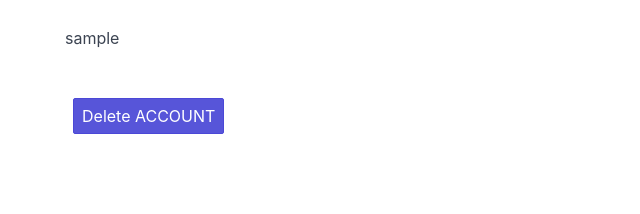
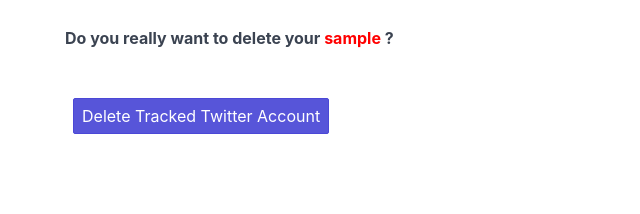
Before and after one commit to dmtteam/cryptospy, a Django app: template cryptospy/coins/templates/coins/twitterhashtags_confirm_delete.html in a window 1280 px wide. Shown: the part 127-341 px from the top of the page, without its empty margins (0-640 px from the left). Run offline with Django 3.2, Linux system fonts and the light colour scheme; the template is opened without the code that fills it: most values are stand-ins (such as "Sample title", 1, 10 or a date in 2020); some libraries are stand-ins or nearby versions.

Commit message:
visual changes

```diff
--- a/cryptospy/coins/templates/coins/twitterhashtags_confirm_delete.html
+++ b/cryptospy/coins/templates/coins/twitterhashtags_confirm_delete.html
@@ -7,11 +7,14 @@
 <table align="center" width="90%" cellspacing="0" border="0">
     <tr>
         <td>
+                <b> Do you really want to delete your
+            <font color="red">
        {% if object.mode == 'h' %}
              {{ object.twitter_hash_tag }}
             {% else %}
                {{ object.twitter_username }}
             {% endif %}
+                </font> ?</b>
 <div class="container py-5">
 	<form method="POST">
 		{% csrf_token %}
@@ -19,9 +22,9 @@
 		{{ form|crispy }}
 		<button class="btn btn-primary" type="submit">Delete
         {% if object.mode == 'h' %}
-            HASHTAG
+            Tracked Twitter HashTag
             {% else %}
-            ACCOUNT
+            Tracked Twitter Account
             {% endif %}
         </button>
 	</form>
```
